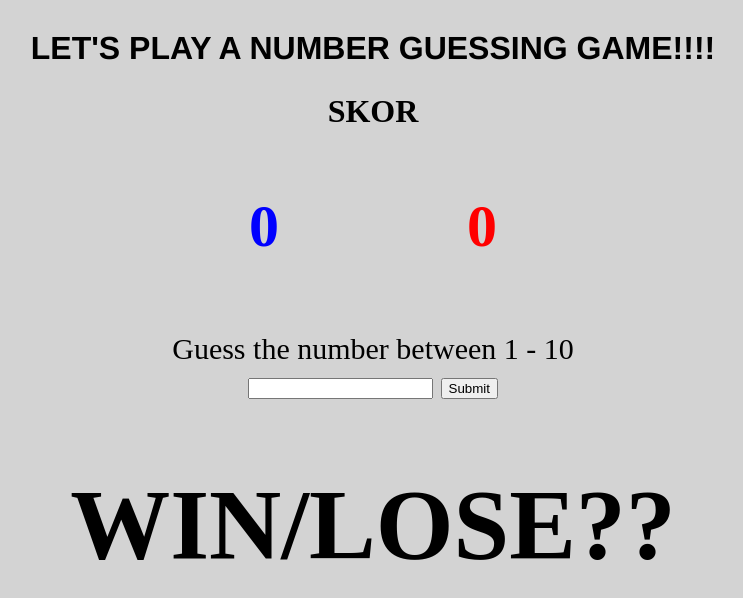
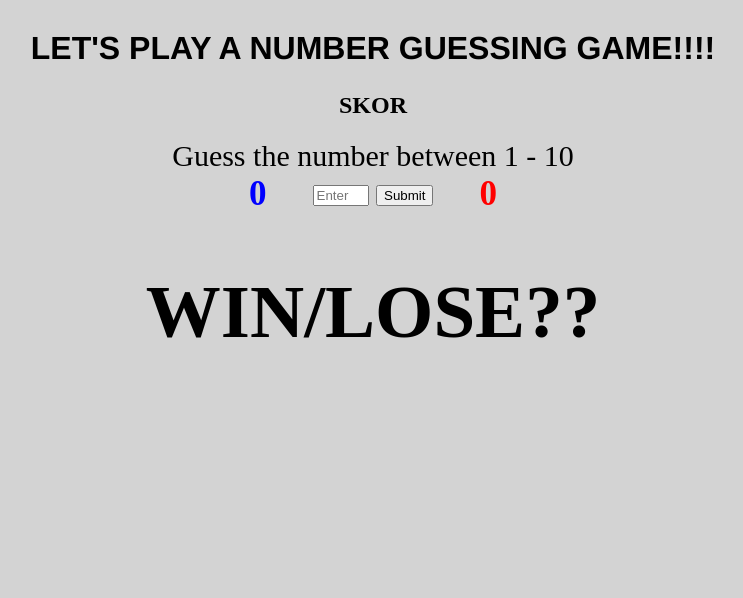
Before and after one commit to Grimarks/GuessTheNumber, a plain HTML site: page index.html in a window 1280 px wide. Shown: the whole page, without its empty margins (267-1010 px from the left). Drawn offline with Linux system fonts and the light colour scheme.

Commit message:
Update index.html

```diff
--- a/index.html
+++ b/index.html
@@ -2,42 +2,41 @@
 <html lang="en">
 <head>
     <meta charset="UTF-8">
-    <meta name="viewport"
-          content="width=device-width, user-scalable=no, initial-scale=1.0, maximum-scale=1.0, minimum-scale=1.0">
+    <meta name="viewport" content="width=device-width, initial-scale=1.0">
     <meta http-equiv="X-UA-Compatible" content="ie=edge">
     <title>Guess the Number Game</title>
     <link rel="stylesheet" href="style.css">
 </head>
 <body>
-<div>
+<header>
     <h1 id="Opening">LET'S PLAY A NUMBER GUESSING GAME!!!!</h1>
-</div>
+</header>
 
-<div id="skorr">
-    <h1>SKOR</h1>
-</div>
+<section id="skorr">
+    <h2>SKOR</h2>
+    <div id="boxAnswer">
+        <div id="SkorBottt">
+            <h3 id="botScore">0</h3>
+        </div>
+        <div id="SkorUserrr">
+            <h3 id="userScore">0</h3>
+        </div>
+    </div>
+</section>
 
-<div id="boxAnswer">
-    <div id="SkorBottt">
-        <h1 id="botScore">0</h1>
-    </div>
-    <div id="SkorUserrr">
-        <h1 id="userScore">0</h1>
-    </div>
-</div>
-<br><br><br><br><br><br><br><br><br><br>
-<div id="UserInput">
+<main id="UserInput">
     <label id="inputNumber">Guess the number between 1 - 10</label><br>
-    <input id="inputBox">
+    <input id="inputBox" type="number" min="1" max="10" placeholder="Enter your guess">
     <button id="submitButton">Submit</button>
-</div>
+</main>
 
-<div>
-    <h1 id="JawabanBot"></h1>
-</div>
-<div id="menangKalah">
-    <h1 id="kondisi">WIN/LOSE??</h1>
-</div>
+<section>
+    <h2 id="JawabanBot"></h2>
+</section>
+
+<section id="menangKalah">
+    <h2 id="kondisi">WIN/LOSE??</h2>
+</section>
 
 <script src="index.js"></script>
 </body>
```
